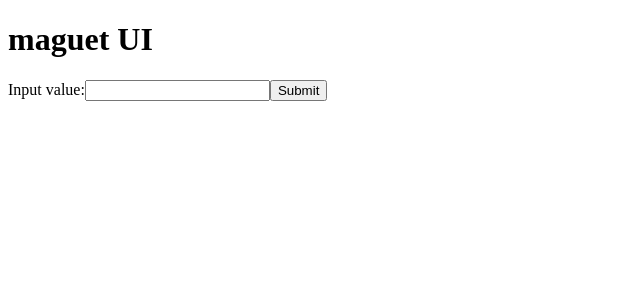
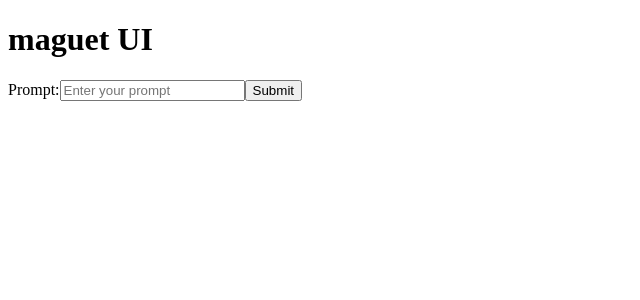
Before and after one commit to erodrigufer/maguetUI, a React (Vite) app: page / in a window 1280 px wide. Shown: the top 300 px of the page, without its empty margins (0-640 px from the left). Built offline with nearby package versions, Linux system fonts and the light colour scheme.

Commit message:
Input form placeholder gets removed on focus

```diff
--- a/src/components/InputForm.tsx
+++ b/src/components/InputForm.tsx
@@ -1,8 +1,9 @@
-// <br> means line break, it does not require a closing tag.
+// <br> means line break.
 import React, { useState } from "react";
 
 function InputForm() {
   const [inputValue, setInputValue] = useState("");
+  const [isFocused, setIsFocused] = useState(false);
 
   const handleSubmit = (event: { preventDefault: () => void }) => {
     event.preventDefault();
@@ -17,26 +18,33 @@ function InputForm() {
     setInputValue(event.target.value);
   };
 
+  const handleFocus = () => {
+    setIsFocused(true);
+  };
+
+  const handleBlur = () => {
+    setIsFocused(false);
+  };
+
+  // Make React update a variable by chaining a state variable into it.
+  const placeholderText = isFocused ? "" : "Enter your prompt";
+
   return (
     <form onSubmit={handleSubmit}>
       <label>
-        Input value:
-        <input type="text" value={inputValue} onChange={handleChange} />
+        Prompt:
+        <input
+          type="text"
+          value={inputValue}
+          placeholder={placeholderText}
+          onChange={handleChange}
+          onFocus={handleFocus}
+          onBlur={handleBlur}
+        />
       </label>
       <button type="submit">Submit</button>
     </form>
   );
 }
 
-//   return (
-//     <>
-//     <form>
-// 		<label for="text-input">Enter Text:</label>
-// 		<input type="text" id="text-input" name="text-input"><br><br>
-// 		<button type="submit">Submit</button>
-// 	</form>
-//     </>
-//   );
-// }
-
 export default InputForm;
```
